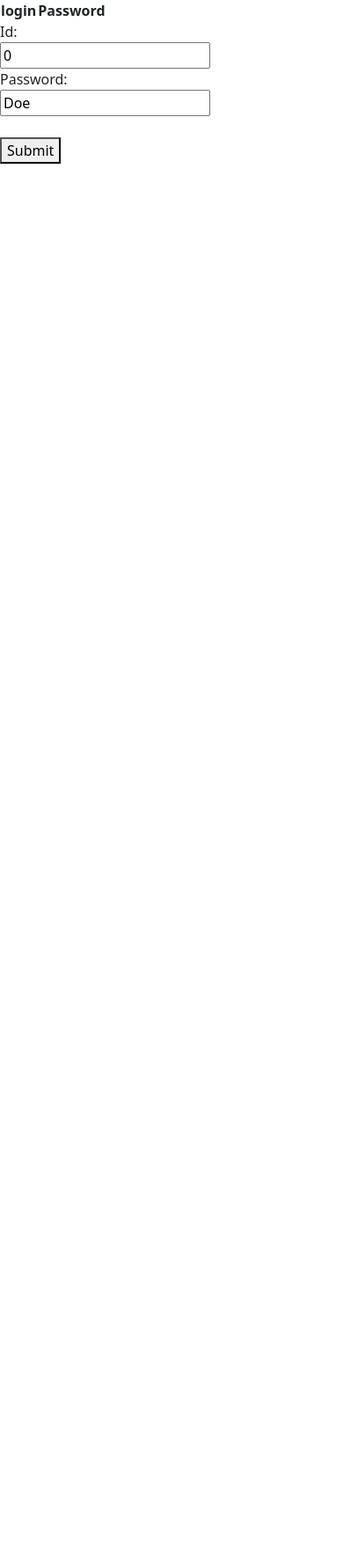
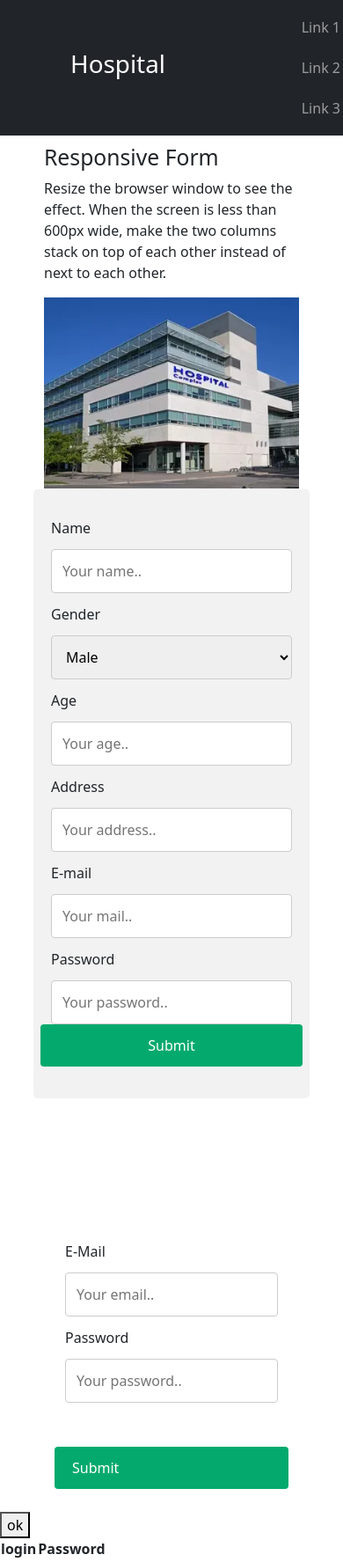
Before and after one commit to AnishKulkarni01/Node-MySQL-connection, a website: page public/index.html in a window 390 px wide. Shown: the top 1775 px of the page at 88% size. Before the commit the page ends 844 px from the top, so only its background shows below. Drawn offline with nearby package versions, Linux system fonts and the light colour scheme; no server answers.

Commit message:
Add files via upload

```diff
--- /dev/null
+++ b/a.js
@@ -0,0 +1,4 @@
+function calculateDaysBetweenDates(startDate, endDate){
+
+
+}
--- a/public/css/styles.css
+++ b/public/css/styles.css
@@ -1,54 +1,74 @@
-.login-container{
-    margin-top: 5%;
-    margin-bottom: 5%;
+ input, select, textarea {
+    width: 100%;
+    padding: 12px;
+    border: 1px solid #ccc;
+    border-radius: 4px;
+    resize: vertical;
   }
-.login-logo{
-    position: relative;
-    margin-left: -41.5%;
+
+  .i2{
+      background-image: url("i2.png");
+      width: 100%;
   }
-.login-logo img{
-    position: absolute;
-    width: 20%;
-    margin-top: 19%;
-    background: #282726;
-    border-radius: 4.5rem;
-    padding: 5%;
+
+  label {
+    padding: 12px 12px 12px 0;
+    display: inline-block;
   }
-.login-form-1{
-    padding: 9%;
-    background:#282726;
-    box-shadow: 0 5px 8px 0 rgba(0, 0, 0, 0.2), 0 9px 26px 0 rgba(0, 0, 0, 0.19);
+
+  input[type=submit],.lbtn {
+    background-color: #04AA6D;
+    color: white;
+    padding: 12px 20px;
+    border: none;
+    border-radius: 4px;
+    cursor: pointer;
+    float: right;
+    margin-top: 50px;
   }
-.login-form-1 h3{
-    text-align: center;
-    margin-bottom:12%;
-    color:#fff;
+
+  input[type=submit]:hover,.lbtn:hover {
+    background-color: #45a049;
   }
-.login-form-2{
-    padding: 9%;
-    background: #f05837;
-    box-shadow: 0 5px 8px 0 rgba(0, 0, 0, 0.2), 0 9px 26px 0 rgba(0, 0, 0, 0.19);
+
+  .container {
+    border-radius: 5px;
+    background-color: #f2f2f2;
+    padding: 20px;
   }
-.login-form-2 h3{
-    text-align: center;
-    margin-bottom:12%;
-    color: #fff;
+
+  .col-25 {
+    float: left;
+    width: 25%;
+    margin-top: 6px;
   }
-.btnSubmit{
-    font-weight: 600;
-    width: 50%;
-    color: #282726;
-    background-color: #fff;
-    border: none;
-    border-radius: 1.5rem;
-    padding:2%;
+
+  .col-75 {
+    float: left;
+    width: 75%;
+    margin-top: 6px;
   }
-.btnForgetPwd{
-    color: #fff;
-    font-weight: 600;
-    text-decoration: none;
+
+  /* Clear floats after the columns */
+  .row:after {
+    content: "";
+    display: table;
+    clear: both;
   }
-.btnForgetPwd:hover{
-    text-decoration:none;
-    color:#fff;
+  .top{
+      height: 100vh;
+
   }
+  /* Responsive layout - when the screen is less than 600px wide, make the two columns stack on top of each other instead of next to each other */
+  @media screen and (max-width: 600px) {
+    .col-25, .col-75, input[type=submit] {
+      width: 100%;
+      margin-top: 0;
+    }
+  }
+#mid{
+    margin-top: 150px;
+}
+li{
+  border: solid;
+}
--- a/public/index.html
+++ b/public/index.html
@@ -25,6 +25,125 @@
 
 </head>
 <body>
+  <nav class="navbar navbar-expand-sm bg-dark navbar-dark sticky-top">
+    <!-- Brand/logo -->
+    <a class="navbar-brand" href="#" style="margin-left: 80px;"><h1>Hospital</h1></a>
+
+    <!-- Links -->
+    <ul class="navbar-nav">
+      <li class="nav-item">
+        <a class="nav-link" href="#mid">Link 1</a>
+      </li>
+      <li class="nav-item">
+        <a class="nav-link" href="#">Link 2</a>
+      </li>
+      <li class="nav-item">
+        <a class="nav-link" href="#">Link 3</a>
+      </li>
+    </ul>
+  </nav>
+  <section class="top">
+
+<section style="padding: 10px 50px;" id="s1">
+  <h2>Responsive Form</h2>
+  <p>Resize the browser window to see the effect. When the screen is less than 600px wide, make the two columns stack on top of each other instead of next to each other.</p>
+  <div class="row" ><div class="col-md-6"><img class="i2" src="css/i2.png"></div>
+  <div class="container col-md-6">
+    <form action="">
+      <div class="row">
+        <div class="col-25">
+          <label for="fname">Name</label>
+        </div>
+        <div class="col-75">
+          <input type="text" id="name" name="name" placeholder="Your name..">
+        </div>
+      </div>
+      <div class="row">
+        <div class="col-25">
+          <label for="gender">Gender</label>
+        </div>
+
+        <div class="col-75">
+          <select id="gender" name="gender">
+            <option value="australia">Male</option>
+            <option value="canada">Female</option>
+            <option value="usa">Other</option>
+          </select>
+        </div>
+      </div>
+      <div class="row">
+        <div class="col-25">
+          <label for="age">Age</label>
+        </div>
+        <div class="col-75">
+          <input type="number" id="address" name="address" placeholder="Your age..">
+        </div>
+      </div>
+
+      <div class="row">
+        <div class="col-25">
+          <label for="id">Address</label>
+        </div>
+        <div class="col-75">
+          <input type="text" id="age" name="age" placeholder="Your address..">
+        </div>
+      </div>
+
+      <div class="row">
+        <div class="col-25">
+          <label for="">E-mail</label>
+        </div>
+        <div class="col-75">
+          <input type="email" id="mail" name="mail" placeholder="Your mail..">
+        </div>
+      </div>
+      <div class="row">
+        <div class="col-25">
+          <label for="">Password</label>
+        </div>
+        <div class="col-75">
+          <input type="password" id="rpass" name="rpass" placeholder="Your password..">
+        </div>
+      </div>
+
+      <div class="row">
+        <input type="submit" value="Submit">
+      </div>
+    </form>
+  </div></div>
+
+
+
+  <div ><section class="container-fluid" id="mid">
+    <div class="container-fluid col-md-6">
+      <form id="plogin_form">
+        <div class="row">
+          <div class="col-25">
+            <label for="mail">E-Mail</label>
+          </div>
+          <div class="col-75">
+            <input type="text" id="lmail" name="name" placeholder="Your email..">
+          </div>
+        </div>
+        <div class="row">
+          <div class="col-25">
+            <label for="lpass">Password</label>
+          </div>
+          <div class="col-75">
+            <input type="text" id="lpass" name="name" placeholder="Your password..">
+          </div>
+        </div>
+
+        <div class="row">
+          <div class="lbtn" onclick="submitlogin()">Submit</div>
+        </div>
+      </form>
+    </div></div>
+
+
+  </section></div>
+
+  <button id="b1" onclick="">ok</button>
     <table class="">
         <thead>
             <tr>
@@ -43,8 +162,18 @@
         <input type="number" id="id" name="fname" value=0><br>
         <label for="lname">Password:</label><br>
         <input type="text" id="password" name="pass" value="Doe"><br><br>
-        <button>Submit</button>
+        <button id="testbtn">Submit</button>
       </form>
+
+
+</section></section>
+
+
+
+
+
+
+
 
 
       <script src="./js/action.js"></script>
--- a/public/js/action.js
+++ b/public/js/action.js
@@ -2,21 +2,44 @@
 
 // const { response } = require("express")
 
-
+console.log("working")
 const myform=document.getElementById('login_form')
 const id=document.getElementById('id')
 const password=document.getElementById('password')
 
-myform.addEventListener("submit",(e)=> {
+const plform=document.getElementById('plogin_form')
+const pmail=document.getElementById('lmail')
+const ppass=document.getElementById('lpass')
+const b2=document.getElementById('testbtn')
+b2.addEventListener("click",(e)=> {
     e.preventDefault()
     console.log(id.value)
     console.log(password.value)
     fetchURL='/addUser?id='+id.value+'&password='+password.value
     fetch(fetchURL).then((response)=>{
         console.log(response);
+
     })
 })
 
+function submitlogin(){
+    const pmail=document.getElementById('lmail')
+    const ppass=document.getElementById('lpass')
+    console.log(pmail.value)
+    console.log(ppass.value)
+    fetchURL='/checkPatient?id='+pmail.value+'&password='+ppass.value
+    fetch(fetchURL).then((response)=>{
+        console.log(response);
+        window.open('index2.html')
+    })
+
+}
+
+const button=document.getElementById('b1')
+
+button.addEventListener('click',(e)=>{
+    e.preventDefault()
+    button.disabled=true;
     axios.get("http://localhost:3000/route", {
         headers: {
             'Access-Control-Allow-Origin': '*',
@@ -31,3 +54,4 @@ axios.get("http://localhost:3000/route", {
         });
         document.getElementById('#t1').appendChild(list);
     }).catch(err => console.log(err));
+})
```
Also changed, not shown: index.js (+14 -1 lines), public/index2.html (added, +42 -0 lines), public/js/action2.js (added, +24 -0 lines), hello.html (line endings or trailing spaces), public/css/i1.png (added), public/css/i2.png (added). Lines whose indentation alone changed are shown as unchanged.
